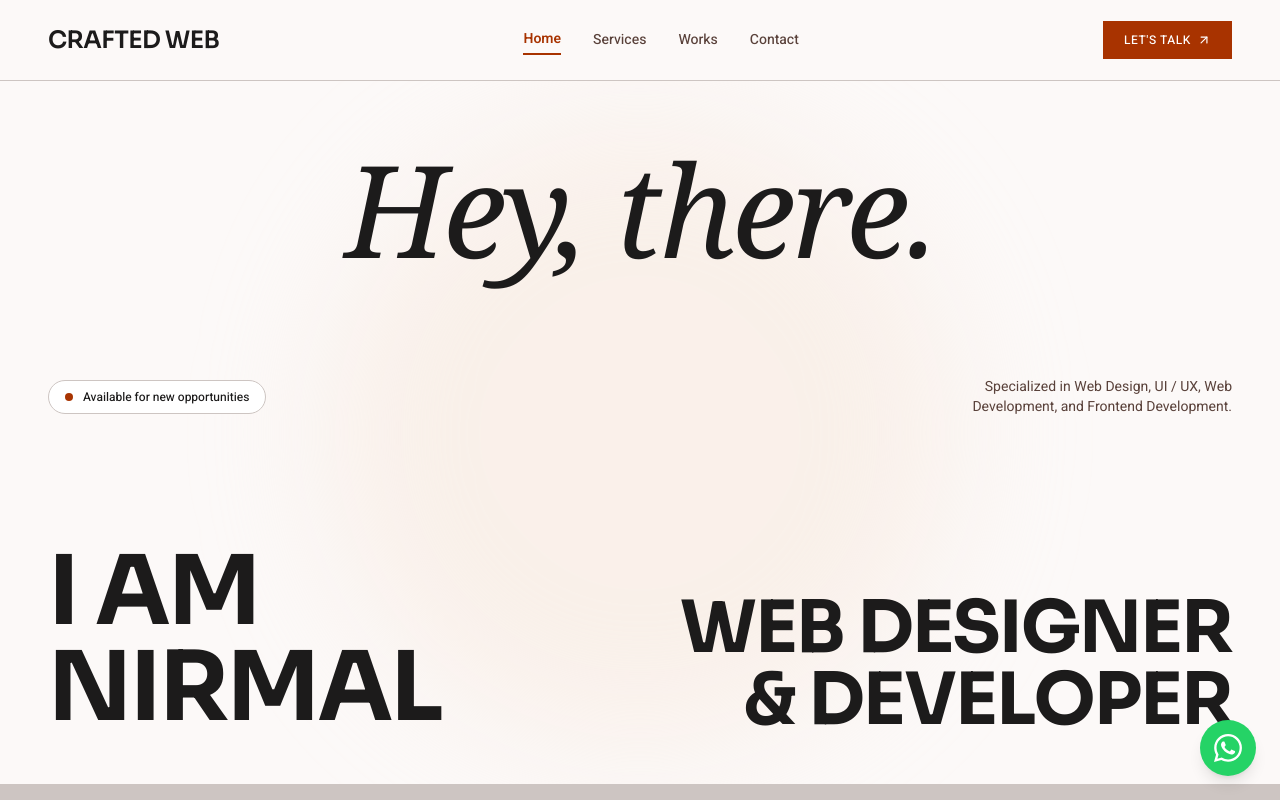
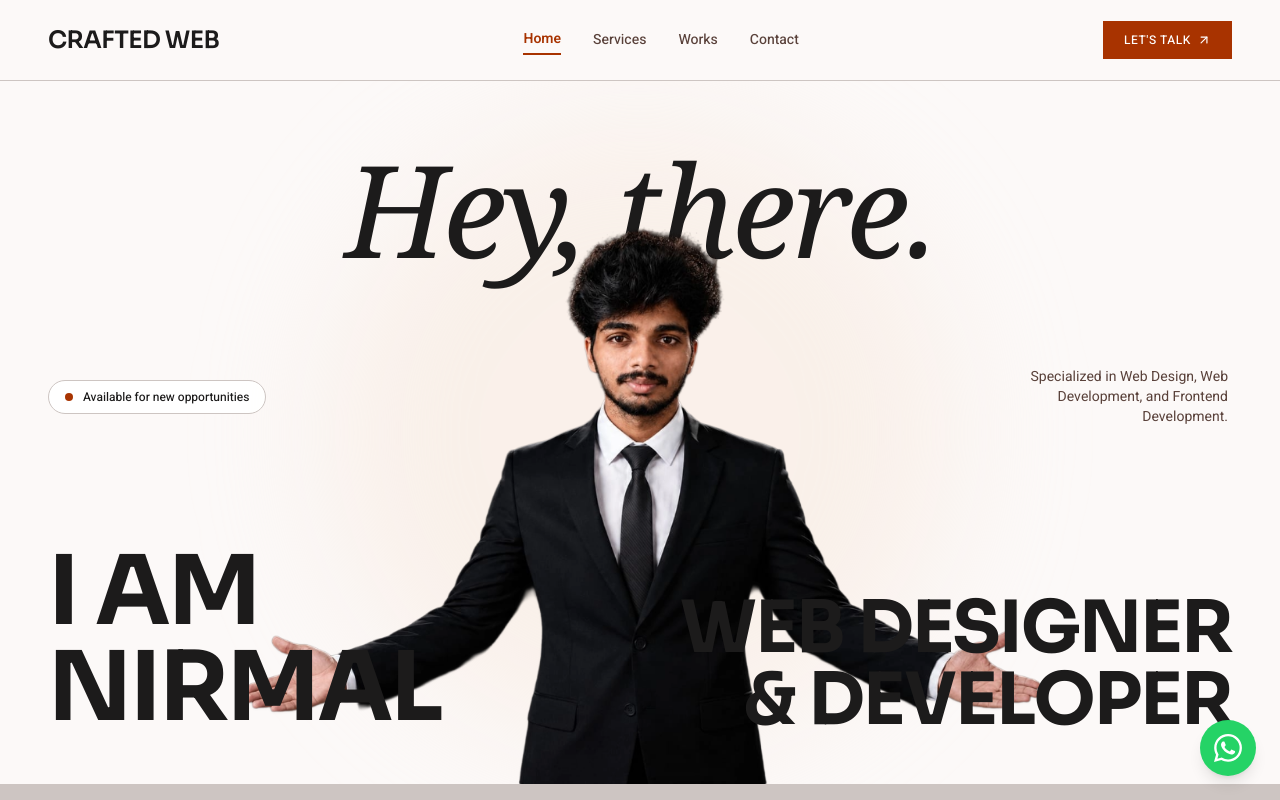
Before and after one commit to Nirmal0804/Freelancing-Portfolio, a Next.js app: page / in a window 1280 px wide. Shown: the top 800 px of the page. Built offline with nearby package versions, Linux system fonts and the light colour scheme.

Commit message:
feat: add transparent hero portrait cutout in center overlapping Hey there greeting

```diff
--- a/components/home/HeroSection.tsx
+++ b/components/home/HeroSection.tsx
@@ -1,4 +1,5 @@
 import React from "react";
+import Image from "next/image";
 
 export const HeroSection: React.FC = () => {
   return (
@@ -6,24 +7,38 @@ export const HeroSection: React.FC = () => {
       className="relative w-full border-b border-[#cdc5c2] bg-background min-h-[82vh] lg:min-h-[88vh] flex flex-col justify-between overflow-hidden px-4 sm:px-6 md:px-8 lg:px-12 pt-8 sm:pt-12 pb-8 sm:pb-12"
       aria-label="Hero Section"
     >
-      {/* Subtle Warm Ambient Glow behind the reserved central portrait area */}
+      {/* Subtle Warm Ambient Glow behind the central portrait */}
       <div
-        className="pointer-events-none absolute top-1/2 left-1/2 -translate-x-1/2 -translate-y-1/2 w-[320px] sm:w-[480px] lg:w-[620px] h-[320px] sm:h-[480px] lg:h-[620px] bg-[#f8e7dc]/50 rounded-full blur-3xl -z-0"
+        className="pointer-events-none absolute top-1/2 left-1/2 -translate-x-1/2 -translate-y-1/2 w-[320px] sm:w-[480px] lg:w-[620px] h-[320px] sm:h-[480px] lg:h-[620px] bg-[#f8e7dc]/50 rounded-full blur-3xl z-0"
         aria-hidden="true"
       />
 
-      {/* 1. TOP GREETING */}
+      {/* 1. TOP GREETING (Background Layer z-10) */}
       <div className="w-full flex justify-center items-center pt-2 sm:pt-4 z-10">
         <h1 className="font-serif italic font-normal text-5xl sm:text-6xl md:text-7xl lg:text-8xl xl:text-9xl text-on-surface text-center tracking-tight leading-none select-none">
           Hey, there.
         </h1>
       </div>
 
-      {/* 2. MIDDLE ROW: Availability (Left), Specialization (Right) & Central Reserved Portrait Space */}
-      <div className="relative w-full my-auto py-6 sm:py-8 grid grid-cols-1 sm:grid-cols-2 lg:grid-cols-12 items-center gap-6 sm:gap-8 z-20">
+      {/* Central Portrait Cutout (Layer z-20 above 'Hey, there.' text) */}
+      <div className="absolute inset-x-0 bottom-0 top-12 sm:top-14 lg:top-10 mx-auto w-full max-w-[340px] sm:max-w-[500px] md:max-w-[600px] lg:max-w-[720px] xl:max-w-[800px] flex items-end justify-center pointer-events-none z-20">
+        <div className="relative w-full h-[82%] sm:h-[88%] lg:h-[94%] flex items-end justify-center">
+          <Image
+            src="/images/nirmal-hero-cutout.png"
+            alt="Nirmal — Founder & Developer at Crafted Web"
+            fill
+            priority
+            sizes="(max-width: 768px) 340px, (max-width: 1024px) 600px, 800px"
+            className="object-contain object-bottom drop-shadow-sm"
+          />
+        </div>
+      </div>
+
+      {/* 2. MIDDLE ROW: Availability (Left) & Specialization (Right) (Layer z-30) */}
+      <div className="relative w-full my-auto py-6 sm:py-8 grid grid-cols-1 sm:grid-cols-2 lg:grid-cols-12 items-center gap-6 sm:gap-8 z-30">
         {/* Left: Availability Badge */}
         <div className="lg:col-span-4 flex justify-start items-center">
-          <div className="inline-flex items-center gap-2.5 px-4 py-2 rounded-full bg-surface-container-lowest border border-[#cdc5c2] shadow-xs">
+          <div className="inline-flex items-center gap-2.5 px-4 py-2 rounded-full bg-surface-container-lowest/95 border border-[#cdc5c2] shadow-xs backdrop-blur-xs">
             <span className="w-2 h-2 rounded-full bg-primary shrink-0 animate-pulse" />
             <span className="font-sans text-xs font-medium text-on-surface tracking-normal">
               Available for new opportunities
@@ -31,27 +46,21 @@ export const HeroSection: React.FC = () => {
           </div>
         </div>
 
-        {/* Center: Reserved Portrait Space (Hidden from DOM accessibility tree, ready for future photo insertion) */}
-        <div
-          id="hero-portrait-slot"
-          className="lg:col-span-4 hidden lg:flex items-end justify-center pointer-events-none min-h-[160px]"
-          aria-hidden="true"
-        >
-          {/* Reserved for future portrait photograph */}
-        </div>
+        {/* Center: Spacing column for desktop grid balance */}
+        <div className="lg:col-span-4 hidden lg:block pointer-events-none" />
 
         {/* Right: Specialization Text */}
         <div className="lg:col-span-4 flex justify-start sm:justify-end items-center">
-          <p className="font-sans text-xs sm:text-sm text-on-surface-variant leading-relaxed max-w-[240px] sm:max-w-[260px] text-left sm:text-right">
-            Specialized in Web Design, UI / UX, Web Development, and Frontend Development.
+          <p className="font-sans text-xs sm:text-sm text-on-surface-variant leading-relaxed max-w-[240px] sm:max-w-[260px] text-left sm:text-right bg-background/80 lg:bg-transparent backdrop-blur-xs lg:backdrop-blur-none p-1 rounded-sm">
+            Specialized in Web Design, Web Development, and Frontend Development.
           </p>
         </div>
       </div>
 
-      {/* 3. BOTTOM ROW: Identity (Left) & Role / Positioning (Right) */}
-      <div className="w-full grid grid-cols-1 sm:grid-cols-2 items-end justify-between gap-6 sm:gap-8 pt-4 sm:pt-6 z-20">
+      {/* 3. BOTTOM ROW: Identity (Left) & Role / Positioning (Right) (Layer z-30) */}
+      <div className="w-full grid grid-cols-1 sm:grid-cols-2 items-end justify-between gap-6 sm:gap-8 pt-4 sm:pt-6 z-30 pointer-events-none">
         {/* Left: Main Identity Statement */}
-        <div className="flex flex-col justify-end text-left">
+        <div className="flex flex-col justify-end text-left pointer-events-auto">
           <h2 className="font-heading font-black text-4xl sm:text-5xl md:text-6xl lg:text-7xl xl:text-8xl text-on-surface uppercase tracking-tight leading-[0.88]">
             <span className="block">I AM</span>
             <span className="block">NIRMAL</span>
@@ -59,7 +68,7 @@ export const HeroSection: React.FC = () => {
         </div>
 
         {/* Right: Role / Positioning Statement */}
-        <div className="flex flex-col justify-end text-left sm:text-right">
+        <div className="flex flex-col justify-end text-left sm:text-right pointer-events-auto">
           <h2 className="font-heading font-black text-3xl sm:text-4xl md:text-5xl lg:text-6xl xl:text-7xl text-on-surface uppercase tracking-tight leading-[0.92]">
             <span className="block">WEB DESIGNER</span>
             <span className="block">&amp; DEVELOPER</span>
```
Also changed, not shown: public/images/nirmal-hero-cutout.png (added).
